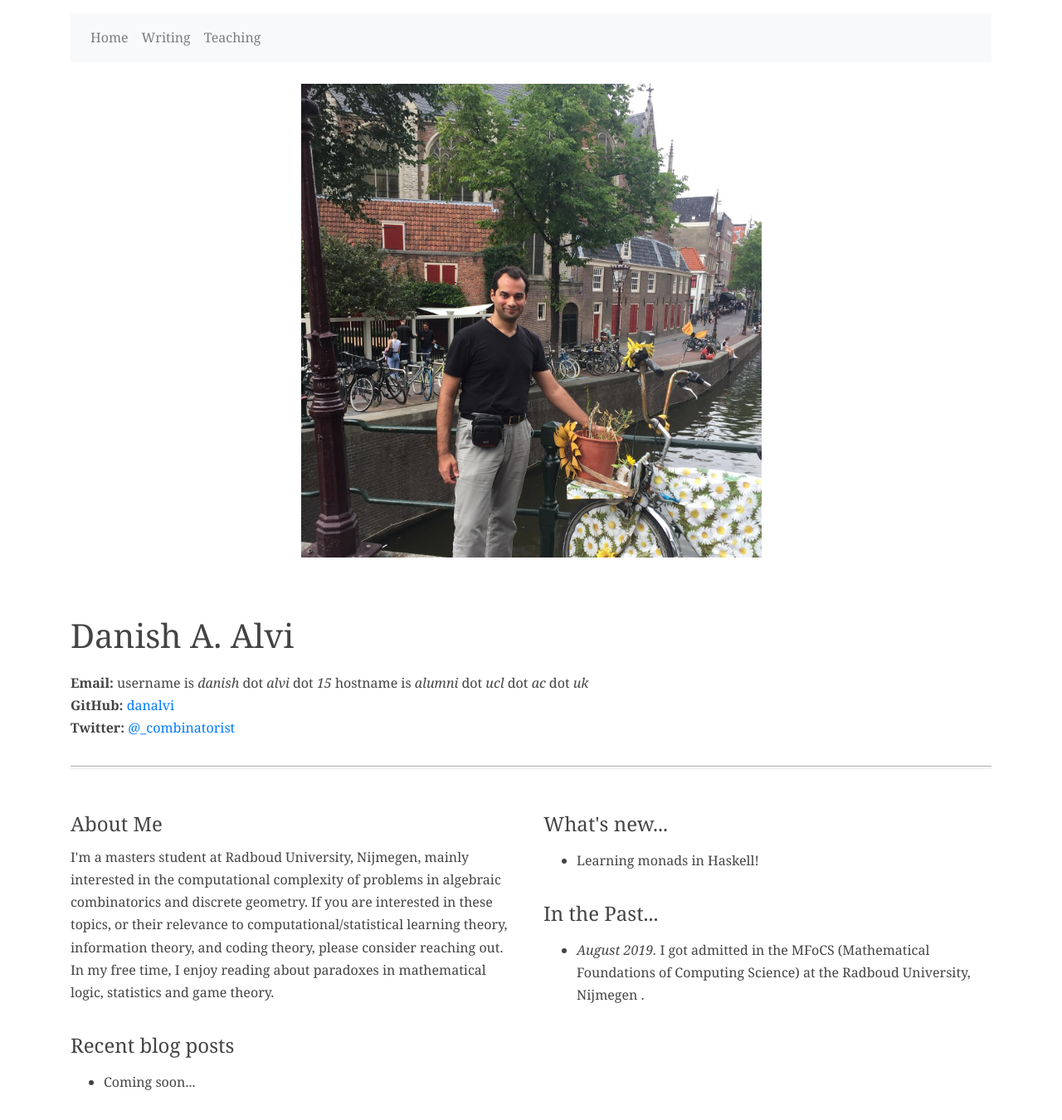
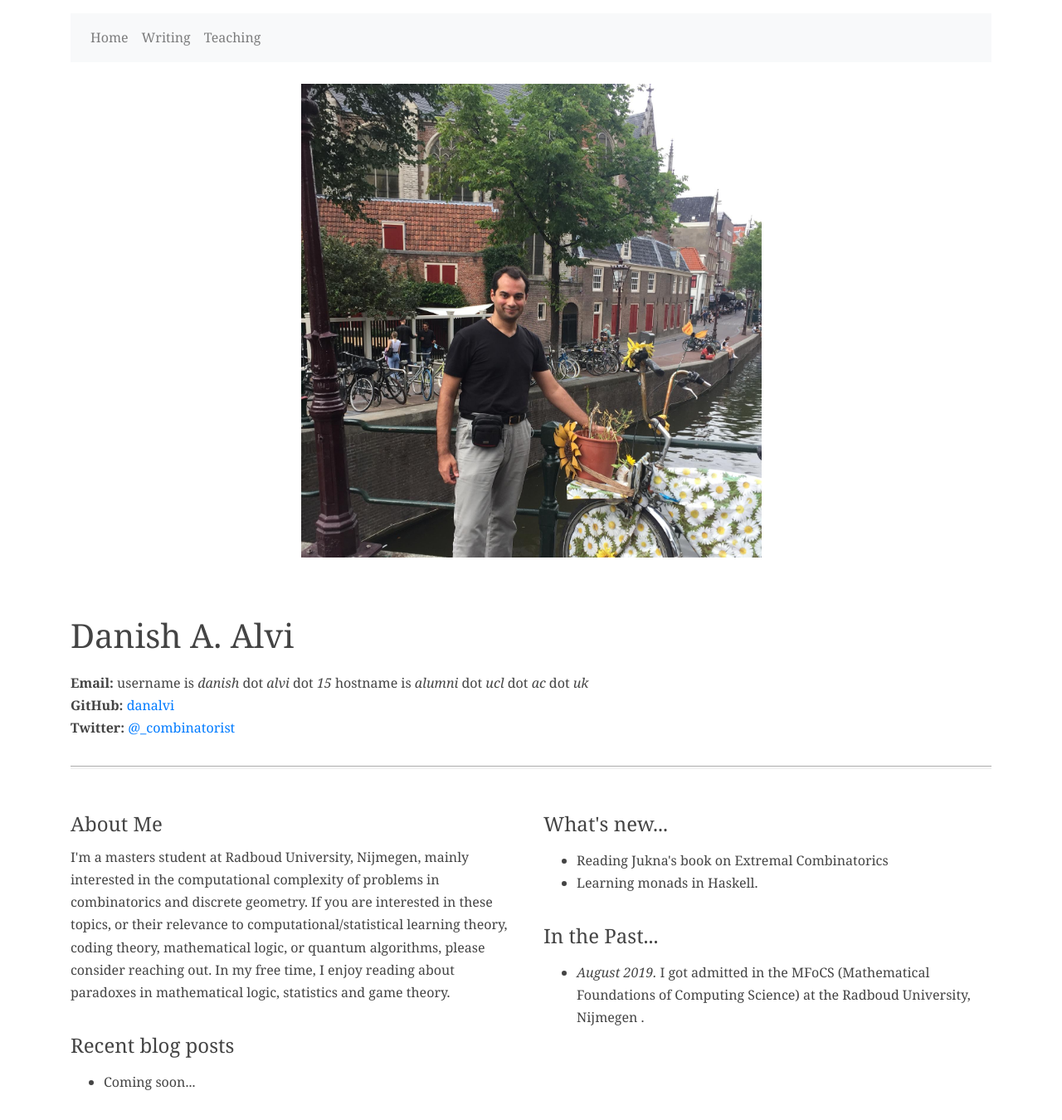
Before and after one commit to danalvi/danalvi.github.io, a Jekyll site: the page built from index.html, in a window 1280 px wide. Shown: the whole page at 83% size. Built offline with Jekyll 4.4.1, drawn with Linux system fonts in a browser that asks for light colours.

Commit message:
Update index.html

```diff
--- a/index.html
+++ b/index.html
@@ -1,7 +1,7 @@
 ---
 layout: organization
 org_name: 'Danish A. Alvi'
-org_description: 'A masters student at Radboud University, Nijmegen, mainly interested in Computational Complexity of problems in Algebraic Combinatorics and Discrete Geometry. If you are interested in these topics, please consider reaching out.'
+org_description: 'A masters student at Radboud University, Nijmegen, mainly interested in Computational Complexity of problems in Combinatorics and Discrete Geometry. If you are interested in these topics, please consider reaching out.'
 org_url: 'https://danalvi.github.io'
 org_logo: 'https://danalvi.github.io/src/images/amsterdam.jpg'
 ---
@@ -28,7 +28,7 @@ org_logo: 'https://danalvi.github.io/src/images/amsterdam.jpg'
     <div class="col-sm-6">
       <h4>About Me</h4>
       <p>
-        I'm a masters student at Radboud University, Nijmegen, mainly interested in the computational complexity of problems in algebraic combinatorics and discrete geometry. If you are interested in these topics, or their relevance to computational/statistical learning theory, information theory, and coding theory, please consider reaching out. In my free time, I enjoy reading about paradoxes in mathematical logic, statistics and game theory.
+        I'm a masters student at Radboud University, Nijmegen, mainly interested in the computational complexity of problems in combinatorics and discrete geometry. If you are interested in these topics, or their relevance to computational/statistical learning theory, coding theory, mathematical logic, or quantum algorithms, please consider reaching out. In my free time, I enjoy reading about paradoxes in mathematical logic, statistics and game theory.
       </p>
       <h4>Recent blog posts</h4>
       <p>
@@ -41,7 +41,8 @@ org_logo: 'https://danalvi.github.io/src/images/amsterdam.jpg'
       <h4>What's new...</h4>
 	<p>
 	 <ul>
-	   <li> Learning monads in Haskell! </li>
+           <li> Reading Jukna's book on Extremal Combinatorics </li>
+	   <li> Learning monads in Haskell. </li>
 	 </ul>
 	</p>
       <h4>In the Past...</h4>
```
